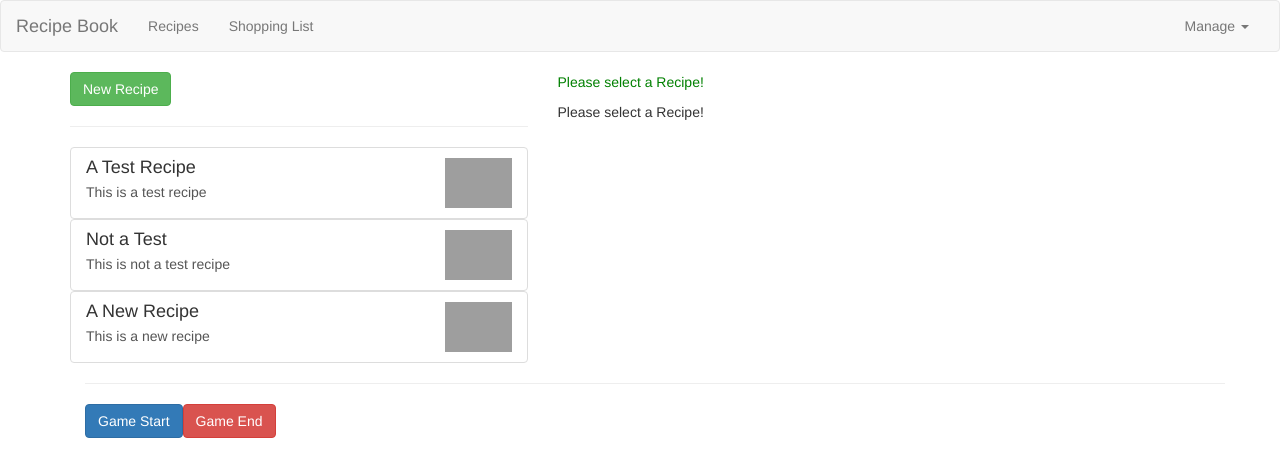
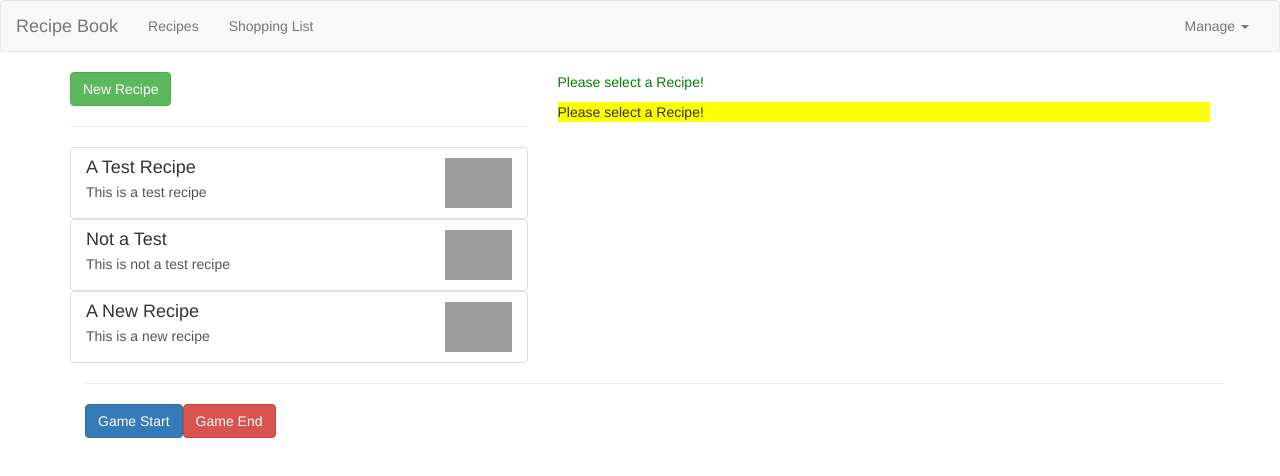
Before and after one commit to gowrishankarin/code_for_fun, an Angular app in the folder node/nestjs/gs-info-cli/: page / in a window 1280 px wide. Shown: the top 476 px of the page. Built offline with nearby package versions, Linux system fonts and the light colour scheme; grey boxes are pictures that could not be loaded.

Commit message:
ANGULAR8: Directives, Input, attributes and event listeners

```diff
--- a/node/nestjs/gs-info-cli/src/app/commons/better-highlight/better-highlight.directive.ts
+++ b/node/nestjs/gs-info-cli/src/app/commons/better-highlight/better-highlight.directive.ts
@@ -4,14 +4,19 @@
   Renderer2,
   ElementRef,
   HostListener,
-  HostBinding
+  HostBinding,
+  Input
 } from "@angular/core";
 
 @Directive({
   selector: "[appBetterHighlight]"
 })
 export class BetterHighlightDirective implements OnInit {
-  @HostBinding("style.backgroundColor") backgroundColor: string = "transparent";
+  @Input() defaultColor: string = "transparent";
+  @Input() highlightColor: string = "blue";
+
+  @HostBinding("style.backgroundColor") backgroundColor: string = this
+    .defaultColor;
 
   @HostListener("mouseenter") mouseover(eventData: Event) {
     this.renderer.setStyle(this.elRef.nativeElement, "color", "blue");
@@ -23,6 +28,7 @@
     this.backgroundColor = "transparent";
   }
   ngOnInit(): void {
+    this.backgroundColor = this.defaultColor;
     // this.renderer.setStyle(this.elRef.nativeElement, "color", "blue");
   }
   constructor(private elRef: ElementRef, private renderer: Renderer2) {}
--- a/node/nestjs/gs-info-cli/src/app/recipes/recipes.component.html
+++ b/node/nestjs/gs-info-cli/src/app/recipes/recipes.component.html
@@ -11,7 +11,9 @@
     ></app-recipe-detail>
     <ng-template #infoText>
       <p appBasicHighlight>Please select a Recipe!</p>
-      <p appBetterHighlight>Please select a Recipe!</p>
+      <p appBetterHighlight [defaultColor]="'yellow'" [highlightColor]="'red'">
+        Please select a Recipe!
+      </p>
     </ng-template>
   </div>
 </div>
```
